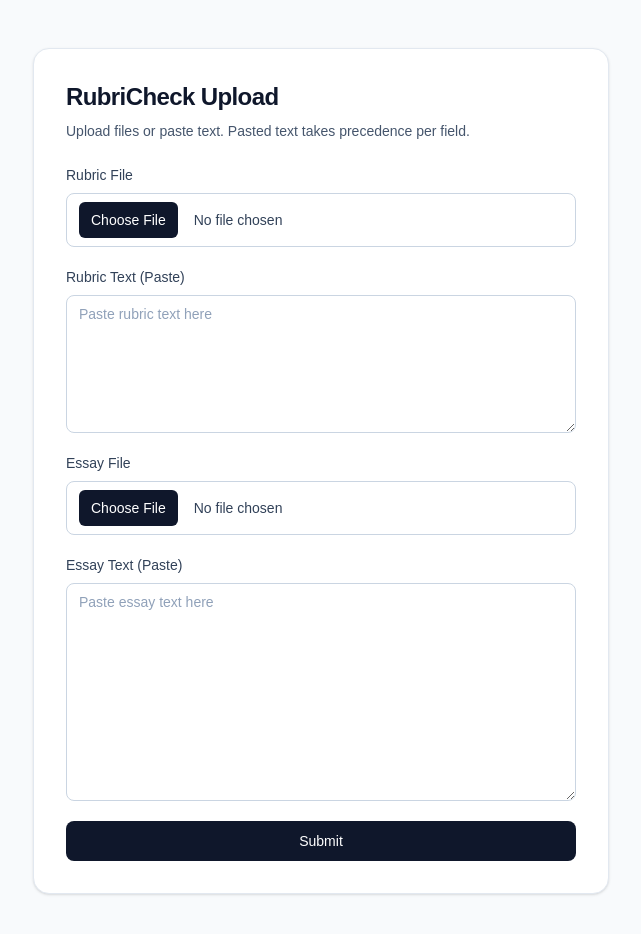
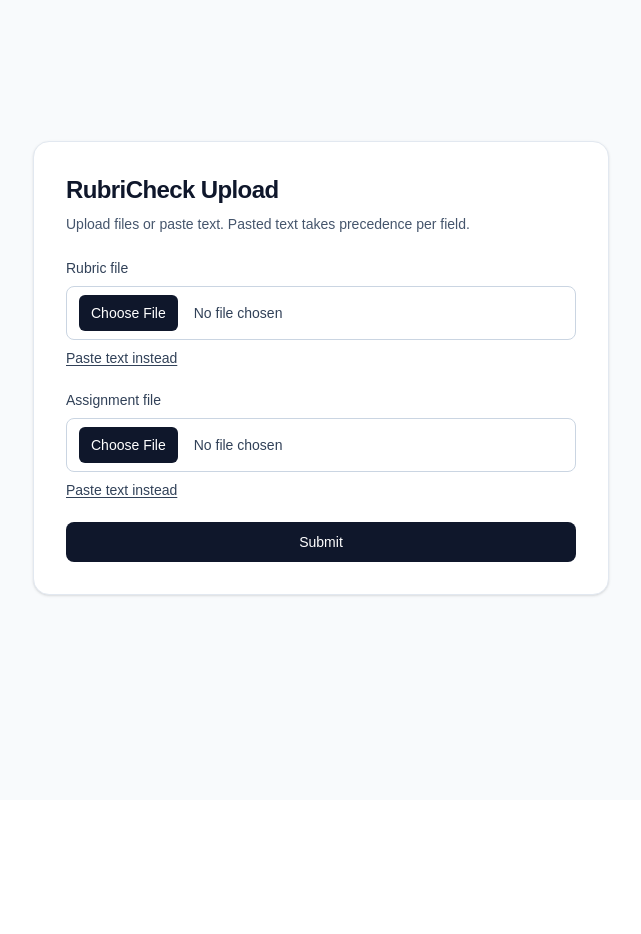
Before and after one commit to keunyop/rubricheck, a Next.js app: page / in a window 1280 px wide. Shown: the top 934 px of the page, without its empty margins (319-960 px from the left). After the commit the page ends 800 px from the top, so only its background shows below. Built offline with nearby package versions, Linux system fonts and the light colour scheme.

Commit message:
Update assignment upload flow and parser handling

```diff
--- a/app/api/grade/route.ts
+++ b/app/api/grade/route.ts
@@ -3,11 +3,10 @@
 import { FileParseValidationError, parseFile } from "../../../lib/parse";
 
 const MAX_FILE_SIZE_BYTES = 5 * 1024 * 1024;
-const UNSUPPORTED_FILE_EXTENSION_PREFIX = "Unsupported file extension";
 
 function getUploadedFile(
   formData: FormData,
-  fieldName: "rubric" | "essay",
+  fieldName: "rubric" | "assignment",
 ): File | null {
   const value = formData.get(fieldName);
 
@@ -20,7 +19,7 @@
 
 function getTextInput(
   formData: FormData,
-  fieldName: "rubricText" | "essayText",
+  fieldName: "rubricText" | "assignmentText",
 ): string | null {
   const value = formData.get(fieldName);
 
@@ -35,7 +34,10 @@
   return value;
 }
 
-function validateFileSize(file: File, fieldName: "rubric" | "essay"): NextResponse | null {
+function validateFileSize(
+  file: File,
+  fieldName: "rubric" | "assignment",
+): NextResponse | null {
   if (file.size > MAX_FILE_SIZE_BYTES) {
     return NextResponse.json({ error: "FILE_TOO_LARGE", field: fieldName }, { status: 400 });
   }
@@ -44,7 +46,7 @@
 }
 
 async function resolveFieldText(
-  field: "rubric" | "essay",
+  field: "rubric" | "assignment",
   textValue: string | null,
   file: File | null,
 ): Promise<string> {
@@ -63,11 +65,8 @@
       throw new Error(`TEXT_EXTRACTION_FAILED:${field}`);
     }
 
-    if (
-      error instanceof Error &&
-      error.message.startsWith(UNSUPPORTED_FILE_EXTENSION_PREFIX)
-    ) {
-      throw new Error("UNSUPPORTED_FILE_TYPE");
+    if (error instanceof Error && error.message === "UNSUPPORTED_FILE_TYPE") {
+      throw new Error(`UNSUPPORTED_FILE_TYPE:${field}`);
     }
 
     throw error;
@@ -79,9 +78,9 @@
     const formData = await request.formData();
 
     const rubricFile = getUploadedFile(formData, "rubric");
-    const essayFile = getUploadedFile(formData, "essay");
+    const assignmentFile = getUploadedFile(formData, "assignment");
     const rubricTextInput = getTextInput(formData, "rubricText");
-    const essayTextInput = getTextInput(formData, "essayText");
+    const assignmentTextInput = getTextInput(formData, "assignmentText");
 
     if (rubricFile) {
       const rubricSizeError = validateFileSize(rubricFile, "rubric");
@@ -90,10 +89,10 @@
       }
     }
 
-    if (essayFile) {
-      const essaySizeError = validateFileSize(essayFile, "essay");
-      if (essaySizeError) {
-        return essaySizeError;
+    if (assignmentFile) {
+      const assignmentSizeError = validateFileSize(assignmentFile, "assignment");
+      if (assignmentSizeError) {
+        return assignmentSizeError;
       }
     }
 
@@ -101,25 +100,30 @@
       return NextResponse.json({ error: "MISSING_INPUT" }, { status: 400 });
     }
 
-    if (!essayTextInput && !essayFile) {
+    if (!assignmentTextInput && !assignmentFile) {
       return NextResponse.json({ error: "MISSING_INPUT" }, { status: 400 });
     }
 
     const rubricText = await resolveFieldText("rubric", rubricTextInput, rubricFile);
-    const essayText = await resolveFieldText("essay", essayTextInput, essayFile);
+    const assignmentText = await resolveFieldText(
+      "assignment",
+      assignmentTextInput,
+      assignmentFile,
+    );
 
-    return NextResponse.json({ rubricText, essayText });
+    return NextResponse.json({ rubricText, assignmentText });
   } catch (error) {
     if (error instanceof Error && error.message === "MISSING_INPUT") {
       return NextResponse.json({ error: "MISSING_INPUT" }, { status: 400 });
     }
 
-    if (error instanceof Error && error.message === "UNSUPPORTED_FILE_TYPE") {
-      return NextResponse.json({ error: "UNSUPPORTED_FILE_TYPE" }, { status: 400 });
+    if (error instanceof Error && error.message.startsWith("UNSUPPORTED_FILE_TYPE:")) {
+      const field = error.message.split(":")[1] as "rubric" | "assignment";
+      return NextResponse.json({ error: "UNSUPPORTED_FILE_TYPE", field }, { status: 400 });
     }
 
     if (error instanceof Error && error.message.startsWith("TEXT_EXTRACTION_FAILED:")) {
-      const field = error.message.split(":")[1] as "rubric" | "essay";
+      const field = error.message.split(":")[1] as "rubric" | "assignment";
       return NextResponse.json({ error: "TEXT_EXTRACTION_FAILED", field }, { status: 400 });
     }
 
--- a/app/page.tsx
+++ b/app/page.tsx
@@ -3,14 +3,17 @@
 import { FormEvent, useMemo, useState } from "react";
 
 const MAX_FILE_SIZE_BYTES = 5 * 1024 * 1024;
+const ALLOWED_TYPES_LABEL = ".pdf, .docx, .txt";
 
 type LoadingStep = "idle" | "uploading" | "parsing";
 
 export default function Home() {
   const [rubricFile, setRubricFile] = useState<File | null>(null);
-  const [essayFile, setEssayFile] = useState<File | null>(null);
+  const [assignmentFile, setAssignmentFile] = useState<File | null>(null);
   const [rubricText, setRubricText] = useState("");
-  const [essayText, setEssayText] = useState("");
+  const [assignmentText, setAssignmentText] = useState("");
+  const [showRubricText, setShowRubricText] = useState(false);
+  const [showAssignmentText, setShowAssignmentText] = useState(false);
   const [loadingStep, setLoadingStep] = useState<LoadingStep>("idle");
   const [error, setError] = useState<string>("");
 
@@ -33,15 +36,15 @@
     setError("");
 
     const hasRubricText = rubricText.trim().length > 0;
-    const hasEssayText = essayText.trim().length > 0;
+    const hasAssignmentText = assignmentText.trim().length > 0;
 
     if (!hasRubricText && !rubricFile) {
       setError("Please provide a rubric file or paste rubric text.");
       return;
     }
 
-    if (!hasEssayText && !essayFile) {
-      setError("Please provide an essay file or paste essay text.");
+    if (!hasAssignmentText && !assignmentFile) {
+      setError("Please provide an assignment file or paste assignment text.");
       return;
     }
 
@@ -50,8 +53,8 @@
       return;
     }
 
-    if (essayFile && essayFile.size > MAX_FILE_SIZE_BYTES) {
-      setError("Essay file must be 5MB or smaller.");
+    if (assignmentFile && assignmentFile.size > MAX_FILE_SIZE_BYTES) {
+      setError("Assignment file must be 5MB or smaller.");
       return;
     }
 
@@ -59,17 +62,18 @@
       setLoadingStep("uploading");
 
       const formData = new FormData();
-      if (rubricFile) {
+      // Pasted text takes precedence over files for each field.
+      if (!hasRubricText && rubricFile) {
         formData.append("rubric", rubricFile);
       }
-      if (essayFile) {
-        formData.append("essay", essayFile);
+      if (!hasAssignmentText && assignmentFile) {
+        formData.append("assignment", assignmentFile);
       }
       if (hasRubricText) {
         formData.append("rubricText", rubricText);
       }
-      if (hasEssayText) {
-        formData.append("essayText", essayText);
+      if (hasAssignmentText) {
+        formData.append("assignmentText", assignmentText);
       }
 
       const requestPromise = fetch("/api/grade", {
@@ -89,6 +93,19 @@
           typeof data?.error === "string" ? data.error : "Failed to process files.";
 
         if (message === "TEXT_EXTRACTION_FAILED") {
+          const field = data?.field;
+          if (field === "rubric") {
+            setError(
+              "Text extraction failed for Rubric. Please upload a text-based PDF/DOCX or paste the text.",
+            );
+            return;
+          }
+          if (field === "assignment" || field === "essay") {
+            setError(
+              "Text extraction failed for Assignment. Please upload a text-based PDF/DOCX or paste the text.",
+            );
+            return;
+          }
           setError(
             "Text extraction failed. Please upload a text-based PDF/DOCX or paste the text.",
           );
@@ -96,7 +113,7 @@
         }
 
         if (message === "UNSUPPORTED_FILE_TYPE") {
-          setError("Unsupported file type. Allowed types: .pdf, .docx, .txt");
+          setError(`Unsupported file type. Allowed types: ${ALLOWED_TYPES_LABEL}`);
           return;
         }
 
@@ -133,7 +150,7 @@
                 htmlFor="rubric"
                 className="mb-2 block text-sm font-medium text-slate-700"
               >
-                Rubric File
+                Rubric file
               </label>
               <input
                 id="rubric"
@@ -143,14 +160,22 @@
                 onChange={(event) => setRubricFile(event.target.files?.[0] ?? null)}
                 className="block w-full rounded-lg border border-slate-300 bg-white px-3 py-2 text-sm text-slate-700 file:mr-4 file:rounded-md file:border-0 file:bg-slate-900 file:px-3 file:py-2 file:text-sm file:font-medium file:text-white hover:file:bg-slate-800"
               />
+              <button
+                type="button"
+                onClick={() => setShowRubricText((current) => !current)}
+                className="mt-2 text-sm font-medium text-slate-700 underline underline-offset-2 hover:text-slate-900"
+              >
+                Paste text instead
+              </button>
             </div>
 
+            {showRubricText ? (
               <div>
                 <label
                   htmlFor="rubricText"
                   className="mb-2 block text-sm font-medium text-slate-700"
                 >
-                Rubric Text (Paste)
+                  Rubric text
                 </label>
                 <textarea
                   id="rubricText"
@@ -162,41 +187,51 @@
                   className="block w-full rounded-lg border border-slate-300 bg-white px-3 py-2 text-sm text-slate-700 placeholder:text-slate-400 focus:border-slate-500 focus:outline-none focus:ring-2 focus:ring-slate-300"
                 />
               </div>
+            ) : null}
 
             <div>
               <label
-                htmlFor="essay"
+                htmlFor="assignment"
                 className="mb-2 block text-sm font-medium text-slate-700"
               >
-                Essay File
+                Assignment file
               </label>
               <input
-                id="essay"
-                name="essay"
+                id="assignment"
+                name="assignment"
                 type="file"
                 accept=".pdf,.docx,.txt"
-                onChange={(event) => setEssayFile(event.target.files?.[0] ?? null)}
+                onChange={(event) => setAssignmentFile(event.target.files?.[0] ?? null)}
                 className="block w-full rounded-lg border border-slate-300 bg-white px-3 py-2 text-sm text-slate-700 file:mr-4 file:rounded-md file:border-0 file:bg-slate-900 file:px-3 file:py-2 file:text-sm file:font-medium file:text-white hover:file:bg-slate-800"
               />
+              <button
+                type="button"
+                onClick={() => setShowAssignmentText((current) => !current)}
+                className="mt-2 text-sm font-medium text-slate-700 underline underline-offset-2 hover:text-slate-900"
+              >
+                Paste text instead
+              </button>
             </div>
 
+            {showAssignmentText ? (
               <div>
                 <label
-                htmlFor="essayText"
+                  htmlFor="assignmentText"
                   className="mb-2 block text-sm font-medium text-slate-700"
                 >
-                Essay Text (Paste)
+                  Assignment text
                 </label>
                 <textarea
-                id="essayText"
-                name="essayText"
+                  id="assignmentText"
+                  name="assignmentText"
                   rows={10}
-                value={essayText}
-                onChange={(event) => setEssayText(event.target.value)}
-                placeholder="Paste essay text here"
+                  value={assignmentText}
+                  onChange={(event) => setAssignmentText(event.target.value)}
+                  placeholder="Paste assignment text here"
                   className="block w-full rounded-lg border border-slate-300 bg-white px-3 py-2 text-sm text-slate-700 placeholder:text-slate-400 focus:border-slate-500 focus:outline-none focus:ring-2 focus:ring-slate-300"
                 />
               </div>
+            ) : null}
 
             {error ? <p className="text-sm text-red-600">{error}</p> : null}
             {isLoading ? <p className="text-sm text-slate-600">{loadingMessage}</p> : null}
--- a/lib/parse.ts
+++ b/lib/parse.ts
@@ -95,5 +95,5 @@
     return normalizeText(buffer.toString("utf-8"));
   }
 
-  throw new Error(`Unsupported file extension (${file.name})`);
+  throw new Error("UNSUPPORTED_FILE_TYPE");
 }
```
Lines whose indentation alone changed are shown as unchanged.
